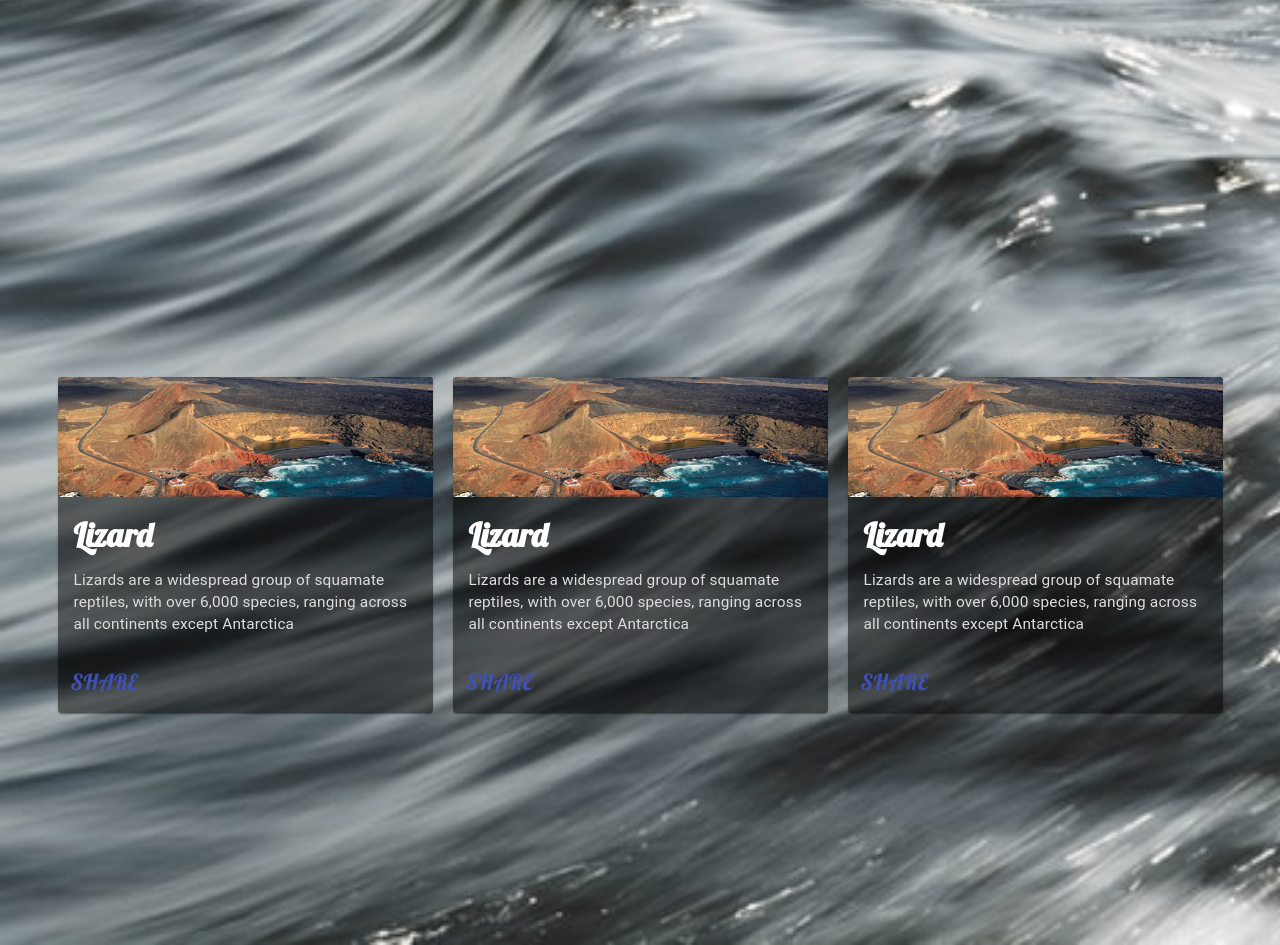
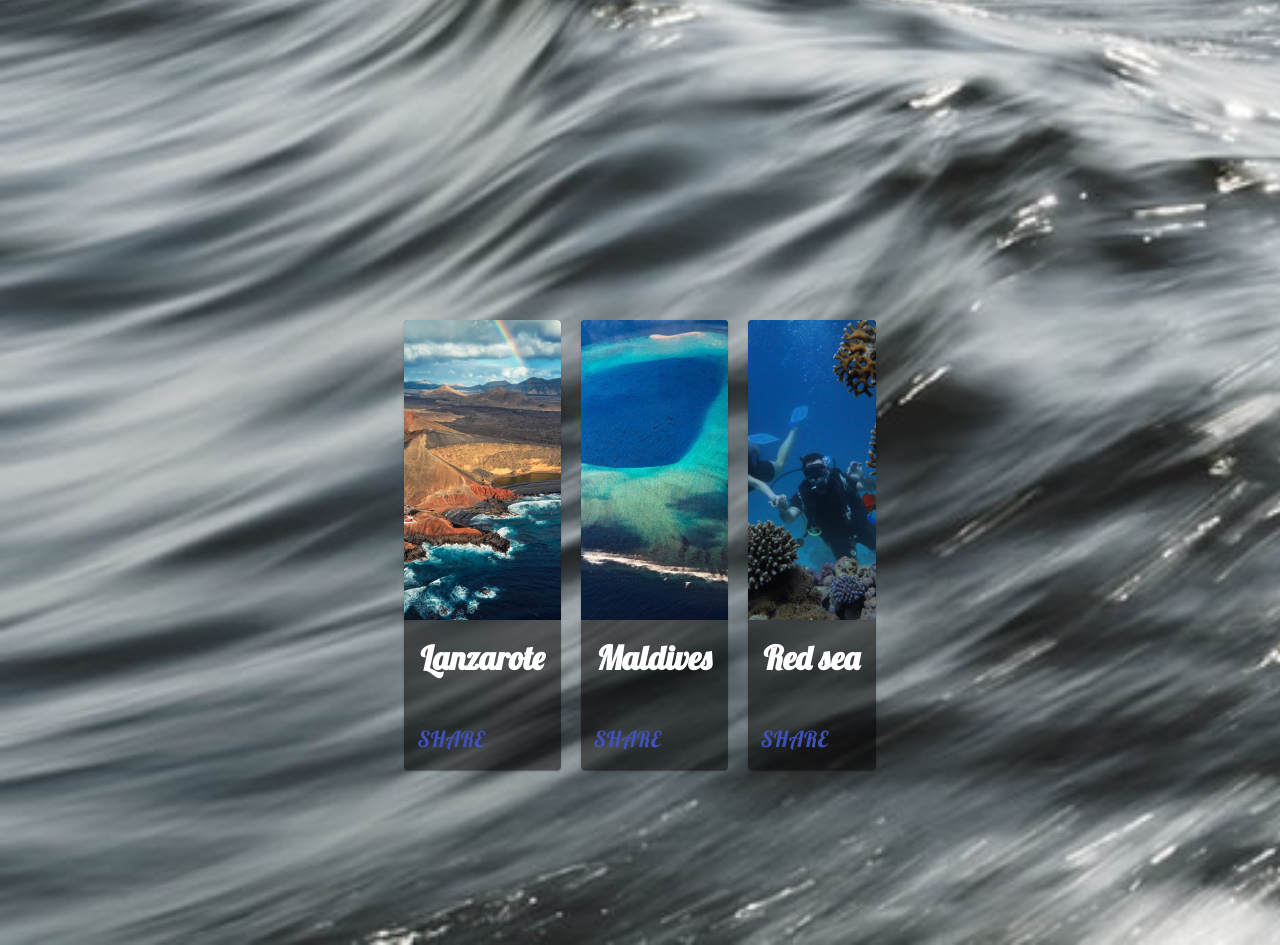
Before and after one commit to DavidDlp/diving-paradise, a React (Create React App) app: page / in a window 1280 px wide. Shown: the part 655-1600 px from the top of the page. Built offline with nearby package versions, Linux system fonts and the light colour scheme.

Commit message:
modified static data

```diff
--- a/src/components/DivePlace.js
+++ b/src/components/DivePlace.js
@@ -1,15 +1,19 @@
 import React from 'react';
 import { makeStyles } from '@material-ui/core';
+
 import ImageCard from './imageCard';
+import WindowPosition from '../hook/windowPosition';
+import placeData from '../data/place';
 
 export default function DivePlace() {
     const classes = useStyles();
+    const checked = WindowPosition('header');
 
     return (
-        <div className={classes.root}>
-            <ImageCard/>
-            <ImageCard/>
-            <ImageCard/>
+        <div className={classes.root} id='dive-place'>
+            <ImageCard place={placeData[0]} checked={checked}/>
+            <ImageCard place={placeData[1]} checked={checked}/>
+            <ImageCard place={placeData[2]} checked={checked}/>
         </div>
     )
 
--- a/src/components/core/Header.js
+++ b/src/components/core/Header.js
@@ -18,7 +18,7 @@ export default function Header() {
   }, [])
 
   return (
-    <div className={classes.root}>
+    <div className={classes.root} id="header">
       <AppBar className={classes.appbar} elevation={0}>
         <Toolbar className={classes.appbarwrapper}>
           <h1 className={classes.appbartitle}>
--- a/src/components/imageCard.js
+++ b/src/components/imageCard.js
@@ -6,21 +6,25 @@ import {
     CardActions,
     CardContent,
     CardMedia,
+    Collapse,
     makeStyles,
     Typography
 } from '@material-ui/core';
-import island from './../assets/lanzarote.jpeg'
 
-export default function ImageCard() {
+export default function ImageCard({place, checked}) {
     const classes = useStyles();
 
     return (
+    <Collapse
+      in={checked}
+      {...(checked ? {timeout: 2000} : {})}
+    >
       <Card className={classes.root}>
         <CardActionArea>
           <CardMedia
             className={classes.media}
-          image={island}
-          title="Contemplative Reptile"
+            image={place.image}
+            title="The dive place"
           />
           <CardContent>
             <Typography
@@ -29,7 +33,7 @@ export default function ImageCard() {
               variant="h5"
               component="h2"
             >
-            Lizard
+              {place.title}
             </Typography>
             <Typography
               className={classes.description}
@@ -37,8 +41,7 @@ export default function ImageCard() {
               color="textSecondary"
               component="p"
             >
-            Lizards are a widespread group of squamate reptiles, with over 6,000 species, ranging
-            across all continents except Antarctica
+              {place.description}
             </Typography>
           </CardContent>
         </CardActionArea>
@@ -48,18 +51,19 @@ export default function ImageCard() {
           </Button>
         </CardActions>
       </Card>
+    </Collapse>
     )
 
 };
 
 const useStyles = makeStyles((theme) =>({
     root: {
-        maxWidth: 375,
+        maxWidth: 475,
         background: 'rgba(0,0,0,0.5)',
         margin: '10px',
       },
       media: {
-        height: 120,
+        height: 300,
       },
       title:{
         fontFamily: 'Lobster',
--- a/src/data/place.js
+++ b/src/data/place.js
@@ -1,27 +1,36 @@
+import lanzarote from "./../assets/lanzarote.jpeg"
+import maldives from "./../assets/maldivas.jpeg"
+import redSea from "./../assets/mar-rojo.jpeg"
+
+
 const placeData = [
     {
-        title: "",
-        image: "" ,
+        title: "Lanzarote",
+        image: lanzarote ,
         description: "",
         link: "",
+        time: 1500,
+    },
+    {
+        title: "Maldives",
+        image: maldives,
+        description: "",
+        link: "",
+        time: 1500,
+    },
+    {
+        title: "Red sea",
+        image: redSea,
+        description: "",
+        link: "",
+        time: 1500,
     },
     {
         title: "",
         image: "",
         description: "",
         link: "",
-    },
-    {
-        title: "",
-        image: "",
-        description: "",
-        link: "",
-    },
-    {
-        title: "",
-        image: "",
-        description: "",
-        link: "",
+        time: 1500,
     },
 
 ];
```
Lines whose indentation alone changed are shown as unchanged.
